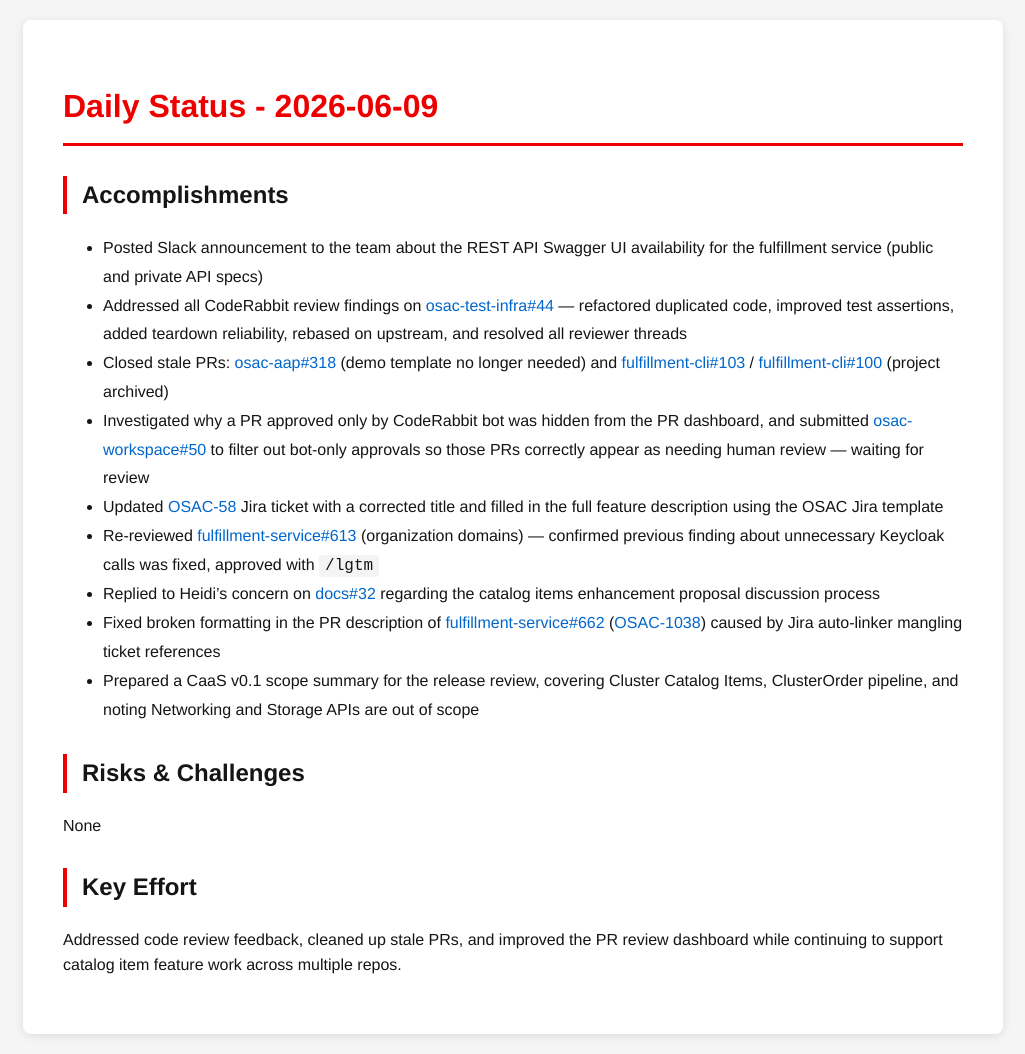
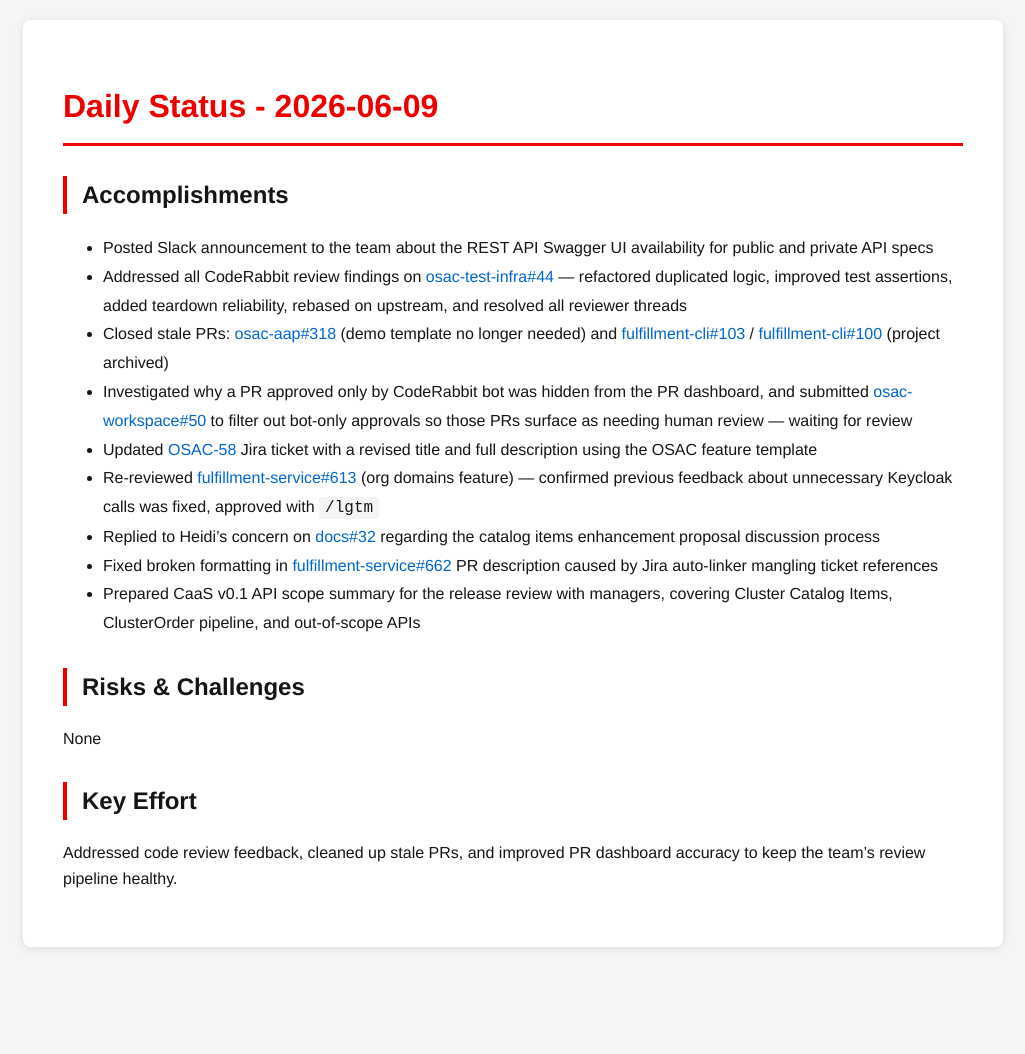
Before and after one commit to tzvatot/daily-status, a Jekyll site: the page built from 2026-06-09.md, in a window 1280 px wide. Shown: the whole page, without its empty margins (127-1152 px from the left). Built offline with Jekyll 4.4.1, drawn with Linux system fonts in a browser that asks for light colours; after the commit the page ends 967 px from its top, so only the background shows below that.

Commit message:
Daily status update - 2026-06-09

```diff
--- a/2026-06-09.md
+++ b/2026-06-09.md
@@ -7,18 +7,18 @@
 # Daily Status - 2026-06-09
 
 ## Accomplishments
-- Posted Slack announcement to the team about the REST API Swagger UI availability for the fulfillment service (public and private API specs)
-- Addressed all CodeRabbit review findings on [osac-test-infra#44](https://github.com/osac-project/osac-test-infra/pull/44) — refactored duplicated code, improved test assertions, added teardown reliability, rebased on upstream, and resolved all reviewer threads
+- Posted Slack announcement to the team about the REST API Swagger UI availability for public and private API specs
+- Addressed all CodeRabbit review findings on [osac-test-infra#44](https://github.com/osac-project/osac-test-infra/pull/44) — refactored duplicated logic, improved test assertions, added teardown reliability, rebased on upstream, and resolved all reviewer threads
 - Closed stale PRs: [osac-aap#318](https://github.com/osac-project/osac-aap/pull/318) (demo template no longer needed) and [fulfillment-cli#103](https://github.com/osac-project/fulfillment-cli/pull/103) / [fulfillment-cli#100](https://github.com/osac-project/fulfillment-cli/pull/100) (project archived)
-- Investigated why a PR approved only by CodeRabbit bot was hidden from the PR dashboard, and submitted [osac-workspace#50](https://github.com/osac-project/osac-workspace/pull/50) to filter out bot-only approvals so those PRs correctly appear as needing human review — waiting for review
-- Updated [OSAC-58](https://redhat.atlassian.net/browse/OSAC-58) Jira ticket with a corrected title and filled in the full feature description using the OSAC Jira template
-- Re-reviewed [fulfillment-service#613](https://github.com/osac-project/fulfillment-service/pull/613) (organization domains) — confirmed previous finding about unnecessary Keycloak calls was fixed, approved with `/lgtm`
+- Investigated why a PR approved only by CodeRabbit bot was hidden from the PR dashboard, and submitted [osac-workspace#50](https://github.com/osac-project/osac-workspace/pull/50) to filter out bot-only approvals so those PRs surface as needing human review — waiting for review
+- Updated [OSAC-58](https://redhat.atlassian.net/browse/OSAC-58) Jira ticket with a revised title and full description using the OSAC feature template
+- Re-reviewed [fulfillment-service#613](https://github.com/osac-project/fulfillment-service/pull/613) (org domains feature) — confirmed previous feedback about unnecessary Keycloak calls was fixed, approved with `/lgtm`
 - Replied to Heidi's concern on [docs#32](https://github.com/osac-project/docs/pull/32) regarding the catalog items enhancement proposal discussion process
-- Fixed broken formatting in the PR description of [fulfillment-service#662](https://github.com/osac-project/fulfillment-service/pull/662) ([OSAC-1038](https://redhat.atlassian.net/browse/OSAC-1038)) caused by Jira auto-linker mangling ticket references
-- Prepared a CaaS v0.1 scope summary for the release review, covering Cluster Catalog Items, ClusterOrder pipeline, and noting Networking and Storage APIs are out of scope
+- Fixed broken formatting in [fulfillment-service#662](https://github.com/osac-project/fulfillment-service/pull/662) PR description caused by Jira auto-linker mangling ticket references
+- Prepared CaaS v0.1 API scope summary for the release review with managers, covering Cluster Catalog Items, ClusterOrder pipeline, and out-of-scope APIs
 
 ## Risks & Challenges
 None
 
 ## Key Effort
-Addressed code review feedback, cleaned up stale PRs, and improved the PR review dashboard while continuing to support catalog item feature work across multiple repos.
+Addressed code review feedback, cleaned up stale PRs, and improved PR dashboard accuracy to keep the team's review pipeline healthy.
```
